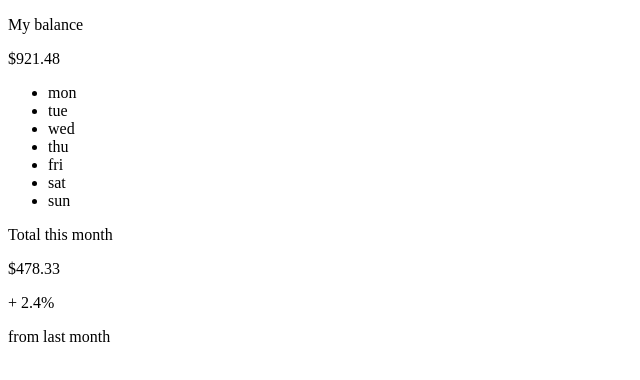
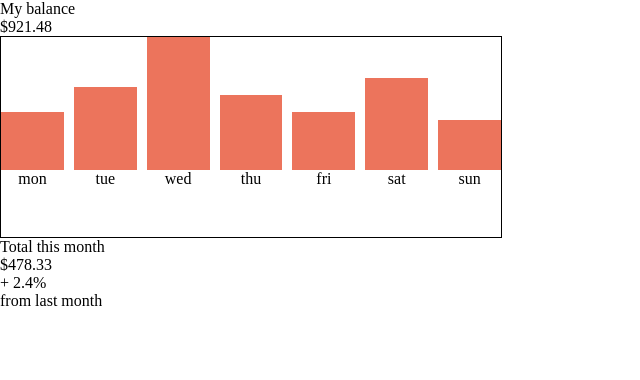
Before and after one commit to MatthewBerglund/Expenses-chart-component-coding-challenge, a plain HTML site: page index.html in a window 1280 px wide. Shown: the whole page, without its empty margins (0-640 px from the left). Drawn offline with Linux system fonts and the light colour scheme.

Commit message:
Render bar chart based on json data

```diff
--- a/index.html
+++ b/index.html
@@ -14,15 +14,25 @@
     <p>My balance</p>
     <p class="current-balance"></p>
   </div>
-  <div>
-    <ul class="weekdays"></ul>
+  <div class="bar-chart-container">
+    <ul class="bar-chart"></ul>
+    <template id="spending-template">
+      <li class="spending">
+        <div class="bar-container">
+          <div class="bar"></div>
+        </div>
+        <div class="weekday-container">
+          <span class="weekday"></span>
+        </div>
+      </li>
+    </template>
   </div>
   <div>
     <p>Total this month</p>
     <p class="total-spent-this-month"></p>
   </div>
   <div>
-    <p class="deviation-from-last-month">Total this month</p>
+    <p class="deviation-from-last-month"></p>
     <p>from last month</p>
   </div>
   <script src="/main.js"></script>
--- a/main.js
+++ b/main.js
@@ -7,7 +7,7 @@ fetchExpensesData().then(() => {
   displayCurrentBalance();
   displayTotalSpentThisMonth();
   displayDeviationFromLastMonth();
-  displayWeekdays();
+  renderBarChart();
 });
 
 async function fetchExpensesData() {
@@ -44,8 +44,25 @@ function getWeekday(dateString) {
   return weekdayFormat.format(date).toLowerCase();
 }
 
-function displayWeekdays() {
-  const dates = Object.keys(spendings);
-  const weekdays = dates.map((date) => `<li>${getWeekday(date)}</li>`);
-  document.querySelector('.weekdays').innerHTML = weekdays.toString().replaceAll(',', ' ');
+function renderBarChart() {
+  const spendingEntries = Object.entries(spendings);
+  const maxSpending = Math.max(...Object.values(spendings));
+  spendingEntries.forEach((spending) => {
+    const html = getSpendingHTML(spending, maxSpending);
+    document.querySelector('.bar-chart').appendChild(html);
+  });
 }
+
+function getSpendingHTML(spending, maxSpending) {
+  const [date, amount] = spending;
+  const spendingTemplate = document.querySelector('template');
+  const spendingHTML = spendingTemplate.content.cloneNode(true);
+
+  const bar = spendingHTML.querySelector('.bar');
+  bar.style.height = `${(amount / maxSpending) * 100}%`;
+
+  const weekday = spendingHTML.querySelector('.weekday');
+  weekday.textContent = getWeekday(date);
+
+  return spendingHTML;
+}
--- a/style.css
+++ b/style.css
@@ -0,0 +1,41 @@
+* {
+  margin: 0;
+  padding: 0;
+}
+
+.bar-chart-container {
+  border: 1px solid black;
+  height: 200px;
+  width: 500px;
+}
+
+.bar-chart {
+  display: grid;
+  grid-template-columns: repeat(7, 1fr);
+  column-gap: 10px;
+  list-style: none;
+  padding: 0;
+  height: 100%;
+  width: 100%;
+}
+
+.bar-container {
+  display: flex;
+  align-items: end;
+}
+
+.bar {
+  background-color: #ec745c;
+  height: 100%;
+  width: 100%;
+}
+
+.spending {
+  display: grid;
+  grid-template-rows: 2fr 1fr;
+}
+
+.weekday-container {
+  display: flex;
+  justify-content: center;
+}
```
